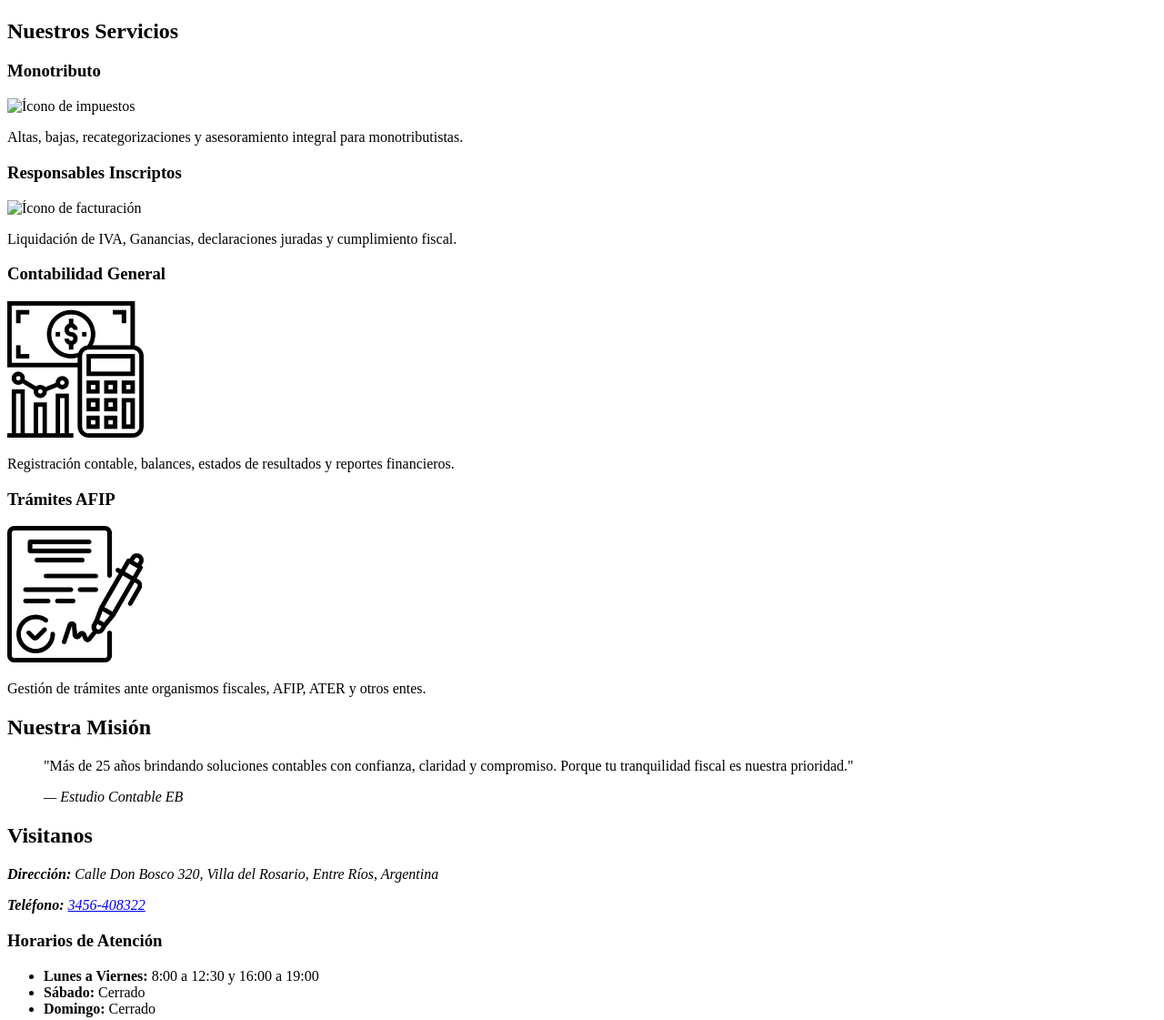
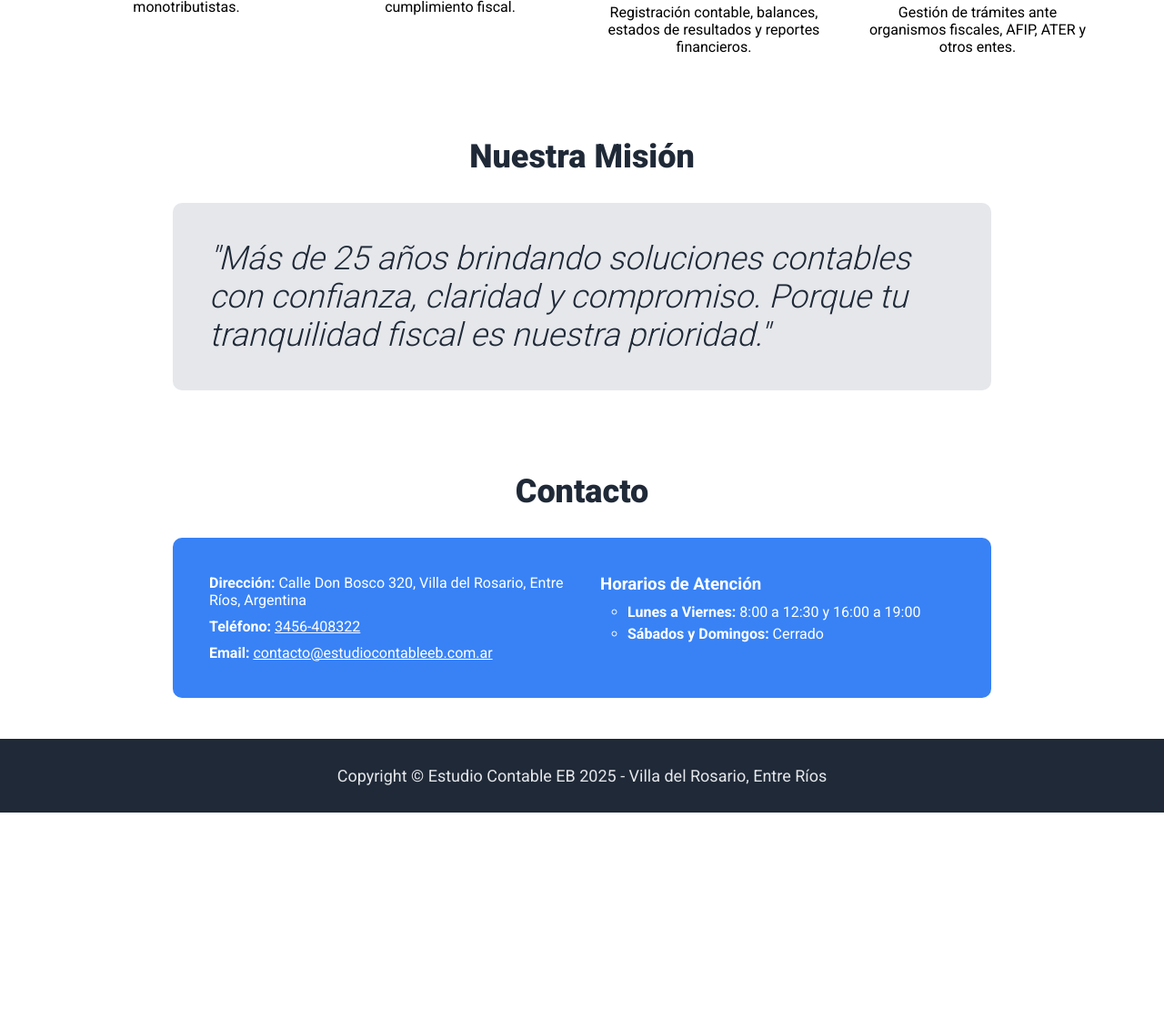
Before and after one commit to MarcosDebona25/top-foundations, a plain HTML site: page landing-page/index.html in a window 1280 px wide. Shown: the part 798-1919 px from the top of the page at 91% size. After the commit the page ends 1691 px from the top, so only its background shows below. Drawn offline with Linux system fonts and the light colour scheme.

Commit message:
Landing page Estudio Contable EB

```diff
--- a/landing-page/index.html
+++ b/landing-page/index.html
@@ -12,16 +12,11 @@
   </head>
 
   <body>
+    <div class="hero">
+
+      <div class="head">
         <header>
-      <a href="/">
-        <img
-          src="./images/logo.png"
-          alt="Logo Estudio Contable EB"
-          width="150"
-          height="auto"
-        />
-        <span>Estudio Contable EB</span>
-      </a>
+          <img src="./images/logo.png" alt="Logo Estudio Contable EB"/>
           <nav>
             <ul>
               <li><a href="#servicios">Servicios</a></li>
@@ -30,36 +25,34 @@
             </ul>
           </nav>
         </header>
+      </div>
 
       <main>
         <section class="container-1">
-        <div>
-          <h1>Tu tranquilidad contable, nuestra responsabilidad</h1>
+          <div class="c1-info">
+            <h1 id="header-hero">Tu tranquilidad contable, nuestra responsabilidad</h1>
             <p>
               Más de 25 años brindando soluciones contables confiables en Villa
               del Rosario, Entre Ríos. Atendemos monotributistas y responsables
               inscriptos con respuestas claras y contundentes.
             </p>
-          <a href="#contacto" role="button">Consultanos</a>
+            <button id="consulta"><a href="#contacto" role="button">Consultanos</a></button>
           </div>
-        <img
-          src="./images/exterior.png"
-          alt="Exterior del Estudio Contable EB en Villa del Rosario"
-          width="700"
-          height="auto"
-        />
+
+          <div class="imagen">
+            <img src="./images/exterior.png" alt="Exterior del Estudio Contable EB en Villa del Rosario"/>
+          </div>
         </section>
+      </div>
 
-      <section id="servicios" class="container-2">
-        <h2>Nuestros Servicios</h2>
-        <div class="servicios-grid">
+        <section class="container-2">
+        <h2 id="servicios">Nuestros Servicios</h2>
+        <div class="servicios-lista">
           <article>
             <h3>Monotributo</h3>
             <img
               src="./images/impuesto.png"
               alt="Ícono de impuestos"
-              width="150"
-              height="auto"
             />
             <p>
               Altas, bajas, recategorizaciones y asesoramiento integral para
@@ -71,8 +64,6 @@
             <img
               src="./images/facturacion.png"
               alt="Ícono de facturación"
-              width="150"
-              height="auto"
             />
             <p>
               Liquidación de IVA, Ganancias, declaraciones juradas y
@@ -84,8 +75,6 @@
             <img
               src="./images/contabilidad.png"
               alt="Ícono de contabilidad"
-              width="150"
-              height="auto"
             />
             <p>
               Registración contable, balances, estados de resultados y reportes
@@ -97,8 +86,6 @@
             <img
               src="./images/tramite.png"
               alt="Ícono de trámites"
-              width="150"
-              height="auto"
             />
             <p>
               Gestión de trámites ante organismos fiscales, AFIP, ATER y otros
@@ -109,48 +96,45 @@
       </section>
 
       <section class="container-3">
-        <h2>Nuestra Misión</h2>
+        <h2 id="nosotros">Nuestra Misión</h2>
         <blockquote>
           <p>
             "Más de 25 años brindando soluciones contables con confianza,
             claridad y compromiso. Porque tu tranquilidad fiscal es nuestra
             prioridad."
           </p>
-          <footer>
-            <cite>— Estudio Contable EB</cite>
-          </footer>
         </blockquote>
       </section>
 
       <section class="container-4">
-        <h2 id="info-title">Visitanos</h2>
+        <h2 id="contacto">Contacto</h2>
+        <div class="contacto-box">
           <address>
             <p>
               <strong>Dirección:</strong> Calle Don Bosco 320, Villa del Rosario,
               Entre Ríos, Argentina
             </p>
             <p>
-            <strong>Teléfono:</strong> <a href="tel:3456-408322">3456-408322</a>
+              <strong>Teléfono:</strong> <a href="tel:+543456408322">3456-408322</a>
+            </p>
+            <p>
+              <strong>Email:</strong> <a href="mailto:ebordigion@ehotmail.com.ar">contacto@estudiocontableeb.com.ar</a>
             </p>
           </address>
-        <div>
+          <div class="horarios">
             <h3>Horarios de Atención</h3>
             <ul>
               <li><strong>Lunes a Viernes:</strong> 8:00 a 12:30 y 16:00 a 19:00</li>
-            <li><strong>Sábado:</strong> Cerrado</li>
-            <li><strong>Domingo:</strong> Cerrado</li>
+              <li><strong>Sábados y Domingos:</strong> Cerrado</li>
             </ul>
           </div>
-        <img
-          src="./images/interior.png"
-          alt="Interior del Estudio Contable EB"
-          width="700"
-          height="auto"
-        />
+        </div>
       </section>
+
+
     </main>
 
-    <footer>
+    <footer id="final-footer">
       <p>
         Copyright &copy; Estudio Contable EB 2025 - Villa del Rosario, Entre
         Ríos
--- a/landing-page/styles.css
+++ b/landing-page/styles.css
@@ -0,0 +1,249 @@
+@import url("https://fonts.googleapis.com/css2?family=Roboto:wght@100;300;400;500;700;900&display=swap");
+
+* {
+  margin: 0;
+  padding: 0;
+  box-sizing: border-box;
+  font-family: "Roboto", sans-serif;
+}
+
+ul {
+  list-style: none;
+}
+
+body {
+  display: flex;
+  flex-direction: column;
+  min-height: 100vh;
+}
+
+.hero {
+  background-color: #1f2937;
+}
+
+header {
+  display: flex;
+  justify-content: space-between;
+  align-items: center;
+  padding: 30px 80px;
+}
+
+header img {
+    width: 150px;
+    height: auto;
+}
+
+header nav ul {
+  display: flex;
+  flex-direction: row;
+  gap: 30px;
+}
+
+button a,
+header a {
+  color: #e5e7eb;
+  font-size: 18px;
+  text-decoration: none;
+}
+
+.container-1 {
+  display: flex;
+  flex-direction: row;
+  justify-content: space-between;
+  align-items: center;
+  padding: 30px 80px;
+  gap: 40px;
+}
+
+.c1-info {
+  display: flex;
+  flex-direction: column;
+  justify-content: flex-start;
+  align-items: flex-start;
+  gap: 20px;
+  flex: 1;
+  margin-left: 40px;
+}
+
+#header-hero {
+  font-size: 48px;
+  color: #f9faf8;
+  font-weight: 900;
+}
+
+.container-1 p {
+  font-size: 18px;
+  color: #e5e7eb;
+}
+
+#consulta {
+  background-color: #3882f6;
+  color: white;
+  border-radius: 10px;
+  padding: 12px 24px;
+  border: none;
+  cursor: pointer;
+}
+
+.imagen {
+  display: flex;
+  justify-content: center;
+  align-items: center;
+  flex: 1;
+}
+
+.imagen img {
+  max-width: 80%;
+  min-width: 280px;
+  height: auto;
+  border-radius: 10px;
+}
+
+.container-2 {
+  display: flex;
+  flex-direction: column;
+  align-items: center;
+  padding: 45px 80px;
+  background-color: white;
+}
+
+#servicios {
+  font-size: 36px;
+  color: #1f2937;
+  font-weight: 900;
+  margin-bottom: 40px;
+}
+
+.servicios-lista {
+  display: flex;
+  flex-direction: row;
+  justify-content: space-between;
+  align-items: center;
+  flex-wrap: wrap;
+  gap: 30px;
+  width: 100%;
+  max-width: 1200px;
+}
+
+.servicios-lista article {
+  display: flex;
+  flex-direction: column;
+  align-items: center;
+  justify-content: flex-start;
+  flex: 1 1 200px;
+  min-width: 200px;
+  max-width: 250px;
+  text-align: center;
+  gap: 10px;
+}
+
+.servicios-lista article img {
+  width: 50%;
+  height: auto;
+}
+
+.container-3 {
+  display: flex;
+  flex-direction: column;
+  align-items: center;
+  padding: 45px 80px;
+  background-color: white;
+}
+
+#nosotros {
+  font-size: 36px;
+  color: #1f2937;
+  font-weight: 900;
+  margin-bottom: 30px;
+}
+
+blockquote {
+  display: flex;
+  flex-direction: column;
+  align-items: center;
+  max-width: 900px;
+}
+
+blockquote p {
+  background-color: #e5e7eb;
+  font-size: 36px;
+  font-weight: 300;
+  color: #1f2937;
+  padding: 40px;
+  border-radius: 10px;
+  font-style: italic;
+}
+
+blockquote footer {
+  margin-top: 20px;
+}
+
+.container-4 {
+  display: flex;
+  flex-direction: column;
+  align-items: center;
+  padding: 45px 80px;
+  background-color: white;
+}
+
+#contacto {
+  font-size: 36px;
+  color: #1f2937;
+  font-weight: 900;
+  margin-bottom: 30px;
+}
+
+.contacto-box {
+  display: flex;
+  flex-direction: row;
+  justify-content: space-between;
+  align-items: flex-start;
+  flex-wrap: wrap;
+  gap: 40px;
+  background-color: #3882f6;
+  color: white;
+  padding: 40px;
+  border-radius: 10px;
+  width: 100%;
+  max-width: 900px;
+}
+
+.contacto-box address {
+  display: flex;
+  flex-direction: column;
+  gap: 10px;
+  font-style: normal;
+  flex: 1;
+}
+
+.contacto-box a {
+  color: white;
+  text-decoration: underline;
+}
+
+.horarios {
+  display: flex;
+  flex-direction: column;
+  gap: 10px;
+  flex: 1;
+}
+
+.horarios ul {
+  display: flex;
+  flex-direction: column;
+  gap: 5px;
+  list-style: circle;
+  margin-inline-start: 30px;
+}
+
+
+#final-footer {
+  display: flex;
+  justify-content: center;
+  align-items: center;
+  padding: 30px 80px;
+  background-color: #1f2937;
+  font-size: 18px;
+  color: #e5e7eb;
+  margin-top: auto;
+}
```
Lines whose indentation alone changed are shown as unchanged.
